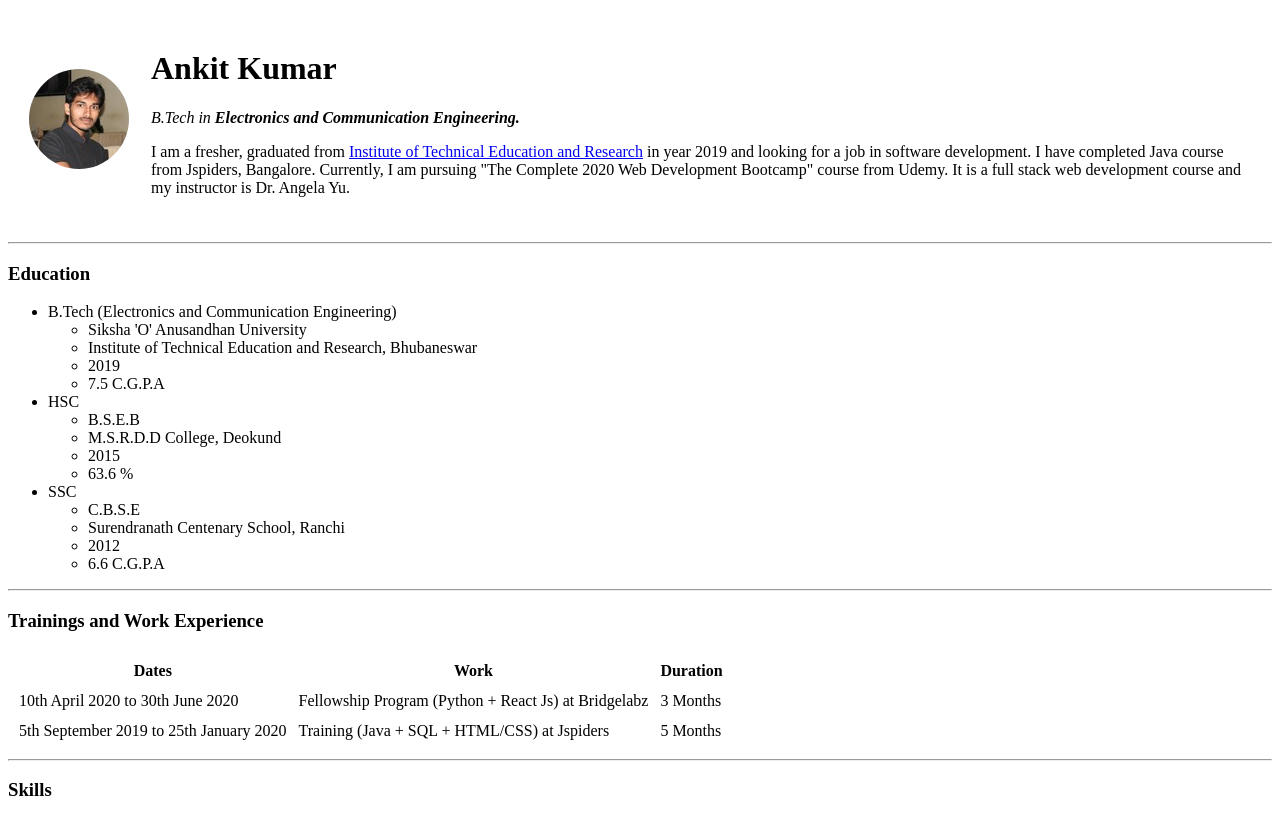
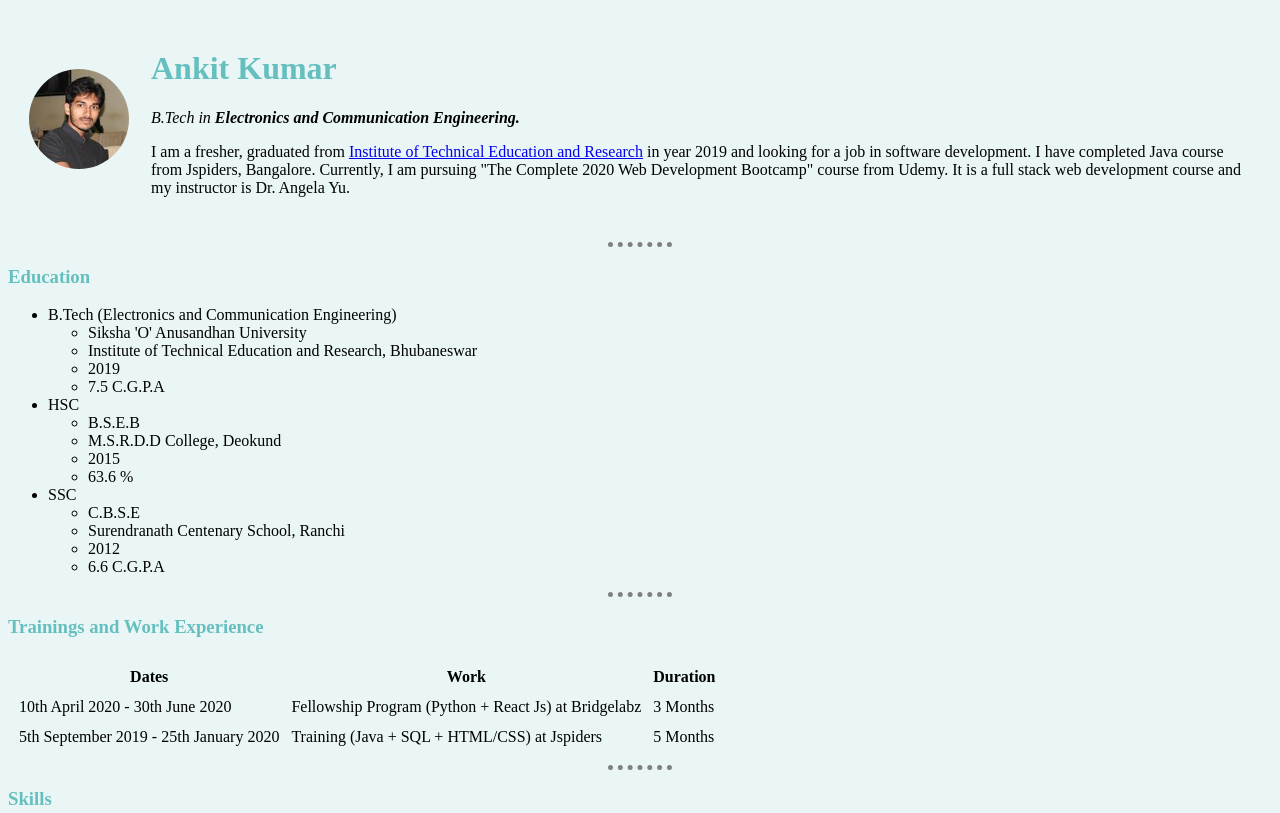
Before and after one commit to Ankitgif/CV, a plain HTML site: page index.html in a window 1280 px wide. Shown: the top 813 px of the page. Drawn offline with Linux system fonts and the light colour scheme.

Commit message:
Add files via upload

```diff
--- /dev/null
+++ b/css/styles.css
@@ -0,0 +1,17 @@
+body{
+  background-color: #EAF6F6;
+}
+h1{
+  color: #66BFBF;
+}
+h3{
+  color: #66BFBF;
+}
+hr{
+  /* background-color: #E4F6F6; */
+  border-style: none;
+  border-top-style: dotted;
+  border-color: grey;
+  border-width: 5px;
+  width: 5%;
+}
--- a/index.html
+++ b/index.html
@@ -4,8 +4,8 @@
 <head>
   <meta charset="utf-8">
   <title>🎓 Ankit's Personal Site</title>
+  <link rel="stylesheet" href="css/styles.css">
 </head>
-
 <body>
   <table cellspacing="20">
     <tr>
@@ -55,12 +55,12 @@
     </thead>
     <tbody>
       <tr>
-        <td>10th April 2020 to 30th June 2020</td>
+        <td>10th April 2020 - 30th June 2020</td>
         <td>Fellowship Program (Python + React Js) at Bridgelabz</td>
         <td>3 Months</td>
       </tr>
       <tr>
-        <td>5th September 2019 to 25th January 2020</td>
+        <td>5th September 2019 - 25th January 2020</td>
         <td>Training (Java + SQL + HTML/CSS) at Jspiders</td>
         <td>5 Months</td>
       </tr>
```
Also changed, not shown: contacts.html (+3 -2 lines).
